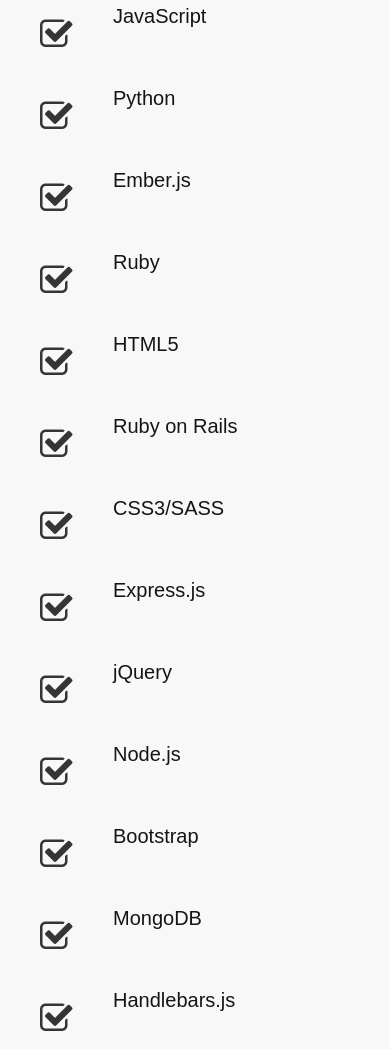
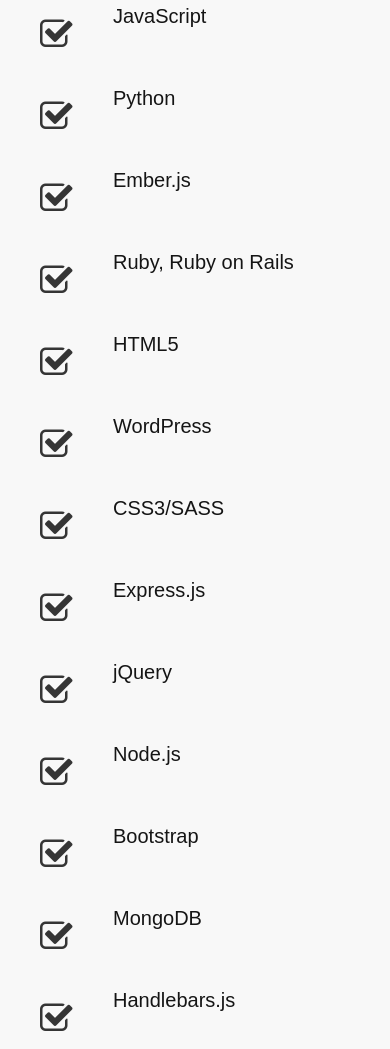
Before and after one commit to Irynavbet/new-template-master, a website: page index.html in a window 390 px wide. Shown: the part 1501-2550 px from the top of the page. Drawn offline with Linux system fonts and the light colour scheme; files that its build step writes are made by us from their sources; a web font is replaced by a local one.

```diff
--- a/index.html
+++ b/index.html
@@ -130,7 +130,7 @@
               <i class="fa fa-check-square-o mr-2"></i>
             </div>
             <div class="icon-text">
-              <h3 class="txt-tl">Ruby</h3>
+              <h3 class="txt-tl">Ruby, Ruby on Rails</h3>
               <p class="txt-para"></p>
             </div>
           </div>
@@ -148,7 +148,7 @@
               <i class="fa fa-check-square-o mr-2"></i>
             </div>
             <div class="icon-text">
-              <h3 class="txt-tl">Ruby on Rails</h3>
+              <h3 class="txt-tl">WordPress</h3>
               <p class="txt-para"></p>
             </div>
           </div>
```
